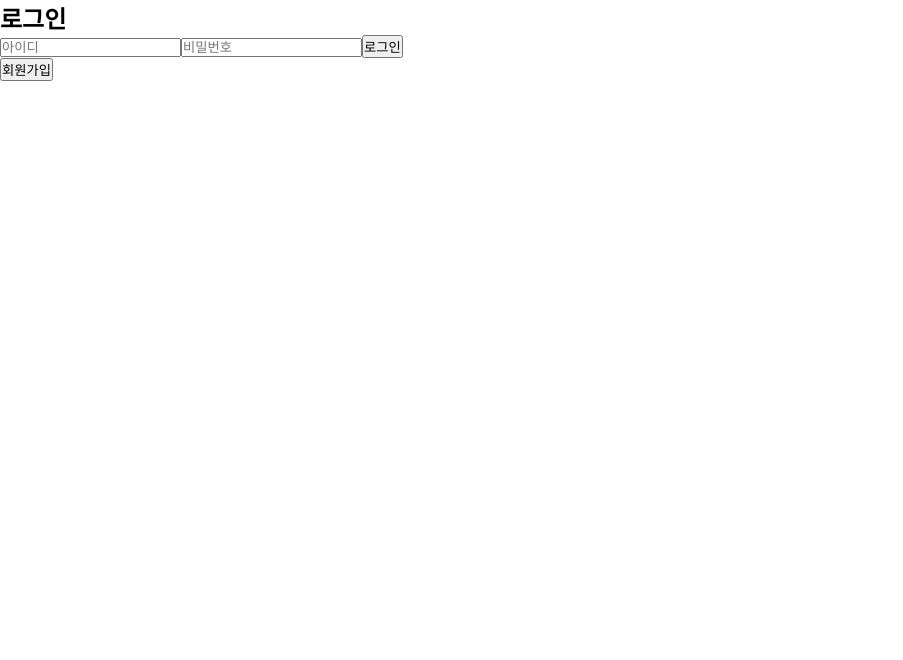
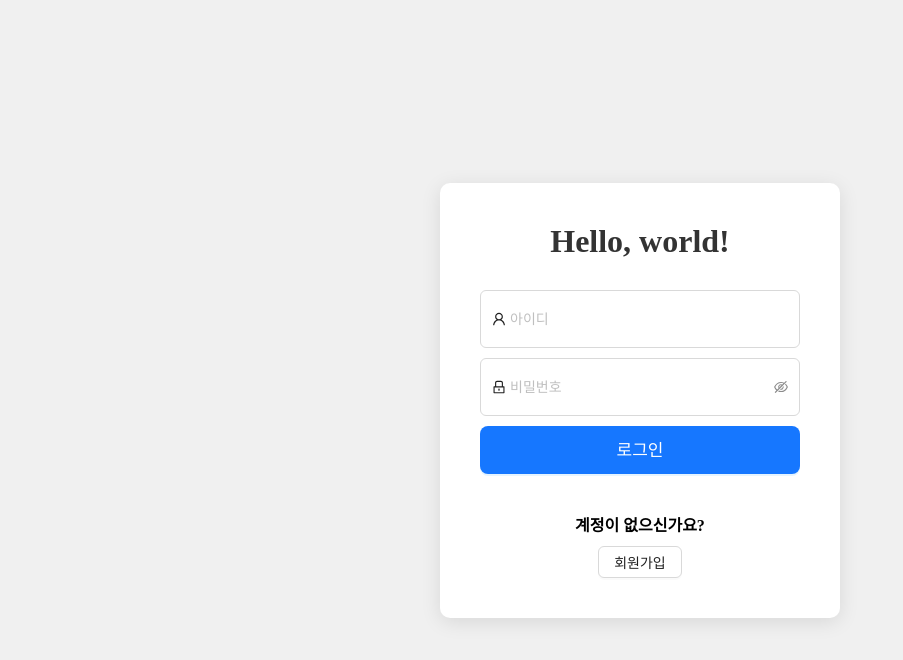
Before and after one commit to KDT-SF-final-project-3/sf_project, a React (Create React App) app in the folder react_app/: page /login in a window 1280 px wide. Shown: the top 660 px of the page, without its empty margins (0-903 px from the left). Built offline with nearby package versions, Linux system fonts and the light colour scheme.

Commit message:
[Update] Login& Register funtion complete

```diff
--- a/react_app/package.json
+++ b/react_app/package.json
@@ -9,7 +9,9 @@
     "@testing-library/react": "^16.3.0",
     "@testing-library/user-event": "^13.5.0",
     "antd": "^5.24.9",
+    "antd-style": "^3.7.1",
     "axios": "^1.8.4",
+    "jwt-decode": "^4.0.0",
     "react": "^19.1.0",
     "react-dom": "^19.1.0",
     "react-router-dom": "^7.5.1",
--- a/react_app/src/pages/LoginPage.jsx
+++ b/react_app/src/pages/LoginPage.jsx
@@ -1,5 +1,7 @@
 import React, { useState } from "react";
 import axios from "axios";
+import {Input, Button, message} from 'antd';
+import { UserOutlined, LockOutlined, EyeTwoTone, EyeInvisibleOutlined } from '@ant-design/icons';
 import { useNavigate } from "react-router-dom";
 import styled from "styled-components";
 
@@ -8,7 +10,7 @@ export default function LoginPage () {
         userID: "",
         password: "",
     });
-    const [message, setMessage] = useState("");
+    const [messageApi, contextHolder] = message.useMessage();
     const navigate = useNavigate();  // 로그인 성공 시 페이지 이동을 위한 navigate
 
     // 로그인 상태 체크 (페이지 로드 시 추가)
@@ -40,27 +42,25 @@ export default function LoginPage () {
         try {
             // 로그인 API 요청 보내기
             const res = await axios.post("http://127.0.0.1:8000/api/login/", formData);
-
-            // 서버로부터 받은 JWT 토큰을 로컬 스토리지에 저장
-            localStorage.setItem("access_token", res.data.access);
-            localStorage.setItem("refresh_token", res.data.refresh);
-
-             // ✅ 서버 응답에서 is_approved 가져오기
-            const { access, refresh, is_approved } = res.data;
+            const { access_token, refresh_token, is_approved, name } = res.data;
 
             if (is_approved) {
-                localStorage.setItem("access_token", access);
-                localStorage.setItem("refresh_token", refresh);
+                // 서버로부터 받은 JWT 토큰을 로컬 스토리지에 저장
+                localStorage.setItem("access_token", access_token);
+                localStorage.setItem("refresh_token", refresh_token);
+                localStorage.setItem("name", name);
 
-                setMessage("✅ 로그인 성공! 🎉");
-                navigate("/");  // 👉 메인페이지로 이동
+                messageApi.success("로그인 성공! 🎉");
+                setTimeout(() => {
+                    navigate("/");  // 메인 페이지로 리다이렉트
+                }, 1500);
             } else {
-                setMessage("❌ 승인되지 않은 계정입니다. 관리자에게 문의하세요.");
+                messageApi.error("승인되지 않은 계정입니다. 관리자에게 문의하세요.");
             }
 
         } catch (error) {
             console.error("로그인 실패:", error.response.data);
-            setMessage("❌ 로그인 실패! 😢 아이디 또는 비밀번호를 확인해주세요.");
+            messageApi.error("로그인 실패! 😢 아이디 또는 비밀번호를 확인해주세요.");
         }
     };
 
@@ -70,28 +70,77 @@ export default function LoginPage () {
 
 
     return (
-        <div>
-            <h2>로그인</h2>
-            <form onSubmit={handleSubmit}>
-                <input
-                name="userID"
-                type="text"
-                placeholder="아이디"
-                onChange={handleChange}
-                value={formData.userID}
-                />
-                <input
-                name="password"
-                type="password"
-                placeholder="비밀번호"
-                onChange={handleChange}
-                value={formData.password}
-                />
-                <button type="submit">로그인</button>
-            </form>
-            <p>{message}</p>
-
-            <button onClick={goToRegister}>회원가입</button>
-        </div>
+        <MainDiv>
+            {contextHolder}
+            <FormBox>
+                <Title>Hello, world!</Title>
+                <StyledForm onSubmit={handleSubmit}>
+                    <Input name="userID" type="text" placeholder="아이디"
+                        prefix={<UserOutlined />} onChange={handleChange}
+                        value={formData.userID}
+                    />
+                    <Input.Password name="password" placeholder="비밀번호"
+                        prefix={<LockOutlined />} iconRender={visible => (visible ? <EyeTwoTone /> : <EyeInvisibleOutlined />)}
+                        onChange={handleChange} value={formData.password}
+                    />
+                    <Button htmlType="submit" type="primary" size="large">로그인</Button>
+                </StyledForm>
+                <br></br>
+                <h4>계정이 없으신가요?</h4>
+                <Button onClick={goToRegister}>회원가입</Button>
+            </FormBox>
+        </MainDiv>
     );
 };
+
+// 전체 배경 (배경 바깥쪽)
+export const MainDiv = styled.div`
+  display: flex;
+  justify-content: center;
+  align-items: center;
+  height: 100vh;
+  background-color: #f0f0f0;  /* 배경색: 연한 회색 (예시) */
+`;
+
+// 회원가입 박스 (안쪽 박스)
+const FormBox = styled.div`
+  background-color: white;   /* 폼 내부 색: 흰색 */
+  padding: 40px;
+  border-radius: 10px;
+  box-shadow: 0 4px 20px rgba(0,0,0,0.1);  /* 그림자 */
+  width: 400px;
+  display: flex;
+  flex-direction: column;
+  align-items: center;
+  gap: 10px;
+`;
+
+// 제목 스타일
+const Title = styled.h2`
+  font-size: 32px;
+  color: #333;
+  margin-bottom: 20px;
+`;
+
+// 폼 스타일
+const StyledForm = styled.form`
+  display: flex;
+  flex-direction: column;
+  width: 100%;
+  gap: 10px;
+
+  input, button {
+    border-radius: 8px;
+    padding: 10px;
+
+    height: 48px;
+    line-height: 48px;
+
+    font-size: 17px;
+  }
+
+  input {
+    border: 1px solid #ccc;     /* 기본 테두리 색 */
+    outline: none;
+  }
+`;
--- a/react_app/src/pages/MainPage.jsx
+++ b/react_app/src/pages/MainPage.jsx
@@ -1,20 +1,28 @@
 import React from "react";
-import { Layout, Menu } from 'antd';
-import { HomeOutlined, UserOutlined } from '@ant-design/icons';
-import LogoutButton from "../components/LogoutButton";
+import styled from "styled-components";
+import { Layout as AntLayout, Menu } from 'antd';
+import { HomeOutlined, UserOutlined, LogoutOutlined } from '@ant-design/icons';
+import { useNavigate } from "react-router-dom";
+import { logout } from "../utils/auth";
 
-const { Header, Footer, Sider, Content } = Layout;
+const { Header: AntHeader, Sider: AntSider, Content: AntContent, Footer: AntFooter } = AntLayout;
 
 export default function MainPage() {
+    const navigate = useNavigate();
+    const name = localStorage.getItem("name");
+
+    const handleLogout = () => {
+        logout();
+        navigate("/login");
+    };
+
     return (
-        <Layout style={{ minHeight: '100vh' }}>
-            {/* 사이드바 */}
-            <Sider width={200} className="site-layout-background">
-                <Menu
-                    mode="inline"
-                    defaultSelectedKeys={['1']}
-                    style={{ height: '100%', borderRight: 0 }}
-                >
+        <Layout>
+            <Sider width={200}>
+                <div>
+                    {name ? `${name}님` : "사용자"}
+                </div>
+                <Menu mode="inline" defaultSelectedKeys={['1']} style={{ borderRight: 0 }}>
                     <Menu.Item key="1" icon={<HomeOutlined />}>
                         홈
                     </Menu.Item>
@@ -22,21 +30,85 @@ export default function MainPage() {
                         사용자 관리
                     </Menu.Item>
                 </Menu>
+
+                <LogoutWrapper>
+                    <Menu mode="inline">
+                        <Menu.Item key="logout" icon={<LogoutOutlined />}
+                            onClick={handleLogout} style={{ color: 'red' }}>
+                            로그아웃
+                        </Menu.Item>
+                    </Menu>
+                </LogoutWrapper>
             </Sider>
 
-            {/* 메인 컨텐츠 */}
-            <Layout>
-                <Header style={{ background: '#fff', padding: 0 }}>
-                    <h1 style={{ textAlign: 'center', fontWeight: 'bold' }}>메인 페이지</h1>
+            <ContentLayout>
+                <Header>
+                    <Title>3 Factorial</Title>
                 </Header>
-                <Content style={{ margin: '16px' }}>
-                    <div style={{ padding: 24, background: '#fff', minHeight: 360 }}>
+
+                <Content>
+                    <ContentBox>
                         <p>여기는 로그인한 사용자만 접근할 수 있어요.</p>
-                        <LogoutButton />
-                    </div>
+                    </ContentBox>
                 </Content>
-                <Footer style={{ textAlign: 'center' }}>© 2025 회사 이름</Footer>
-            </Layout>
+
+                <Footer>© Smart Factory</Footer>
+
+            </ContentLayout>
         </Layout>
     );
 }
+
+// --- styled-components 정의 ---
+const Layout = styled(AntLayout)`
+  min-height: 100vh;
+`;
+
+const Header = styled(AntHeader)`
+  background: #fff;
+  height: 64px;
+  line-height: 64px;
+  padding: 0;
+  position: fixed;
+  width: 100%;
+  top: 0;
+  z-index: 10;
+`;
+
+const Title = styled.h1`
+  text-align: center;
+  font-weight: bold;
+`;
+
+const Sider = styled(AntSider)`
+  background: #fff;
+  position: fixed;
+  height: 100vh;
+  left: 0;
+  overflow: auto;
+`;
+
+const ContentLayout = styled(AntLayout)`
+  margin-left: 200px;
+  margin-top: 64px;
+`;
+
+const Content = styled(AntContent)`
+  margin: 16px;
+`;
+
+const ContentBox = styled.div`
+  padding: 24px;
+  background: #fff;
+  min-height: 360px;
+`;
+
+const Footer = styled(AntFooter)`
+  text-align: center;
+`;
+
+const LogoutWrapper = styled.div`
+  position: absolute;
+  bottom: 0;
+  width: 100%;
+`;
--- a/react_app/src/pages/RegisterPage.jsx
+++ b/react_app/src/pages/RegisterPage.jsx
@@ -1,5 +1,7 @@
 import React, { useState } from "react";
 import axios from "axios";
+import { EyeInvisibleOutlined, EyeTwoTone } from '@ant-design/icons';
+import {Input, Button, message} from 'antd';
 import { useNavigate } from "react-router-dom";
 import styled from "styled-components";
 
@@ -13,7 +15,7 @@ export default function RegisterForm () {
         position: "",
     });
 
-    const [message, setMessage] = useState("");
+    const [messageApi, contextHolder] = message.useMessage();
     const navigate = useNavigate();
 
     const handleChange = (e) => {
@@ -24,37 +26,38 @@ export default function RegisterForm () {
         e.preventDefault();
     try {
         const res = await axios.post("http://127.0.0.1:8000/api/register/", formData);
-        setMessage("✅ 회원가입 성공! 🎉");
+        messageApi.success("회원가입 성공! 🎉");
         console.log("서버 응답:", res.data);
 
         // 회원가입 성공 후 로그인 페이지로 리다이렉트
         setTimeout(() => {
             navigate("/login");  // 로그인 페이지로 이동
-        }, 2000);  // 2초 후 로그인 페이지로 이동 (2초 딜레이로 회원가입 성공 메시지를 볼 수 있도록)
+        }, 1500);  // 1.5초 후 로그인 페이지로 이동 (딜레이로 회원가입 성공 메시지를 볼 수 있도록)
 
 
     } catch (error) {
         console.error("회원가입 실패:", error.response.data);
-        setMessage("❌ 회원가입 실패! 😢");
+        messageApi.error("회원가입 실패! 😢");
     }
     };
 
     return (
         <MainDiv>
+          {contextHolder}
             <FormBox>
                 <Title>Sign Up</Title>
                 <StyledForm onSubmit={handleSubmit}>
-                    <input name="emp_no" placeholder="직번" onChange={handleChange} />
-                    <input name="name" placeholder="이름" onChange={handleChange} />
-                    <input name="userID" placeholder="아이디" onChange={handleChange} />
-                    <input name="password" type="password" placeholder="비밀번호" onChange={handleChange} />
-                    <input name="email" placeholder="이메일" onChange={handleChange} />
-                    <input name="position" placeholder="직급" onChange={handleChange} />
-                    <button type="submit">가입하기</button>
+                    <Input name="emp_no" placeholder="직번"  onChange={handleChange} />
+                    <Input name="name" placeholder="이름"  onChange={handleChange} />
+                    <Input name="userID" placeholder="아이디"  onChange={handleChange} />
+                    <Input.Password name="password" placeholder="비밀번호"
+                      iconRender={visible => (visible ? <EyeTwoTone /> : <EyeInvisibleOutlined />)}
+                      onChange={handleChange} value={formData.password}/>
+                    <Input name="email" placeholder="이메일"  onChange={handleChange} />
+                    <Input name="position" placeholder="직급"  onChange={handleChange} />
+                    <Button htmlType="submit" type="primary">회원가입</Button>
                 </StyledForm>
             </FormBox>
-
-            {message && <p>{message}</p>}
     </MainDiv>
     );
 };
@@ -94,15 +97,15 @@ const StyledForm = styled.form`
   width: 100%;
   gap: 10px;
 
-  input, button {
+  input, button, .ant-input-password {
     padding: 10px;
+    height: 48px;
     font-size: 16px;
+    line-height: 48px;
   }
 
-  button {
-    background-color: #007bff;
-    color: white;
-    border: none;
-    cursor: pointer;
+  .ant-input-password input {
+    height: 100%;
+    line-height: 48px;
   }
 `;
--- a/react_app/src/utils/auth.js
+++ b/react_app/src/utils/auth.js
@@ -1,4 +1,3 @@
-
 // 로그아웃 시 토큰 삭제
 export function logout() {
     localStorage.removeItem("access_token");
```
Also changed, not shown: react_app/src/components/LogoutButton.jsx (+6 -8 lines), 2 other files (tests, documents, lock files or other folders).
